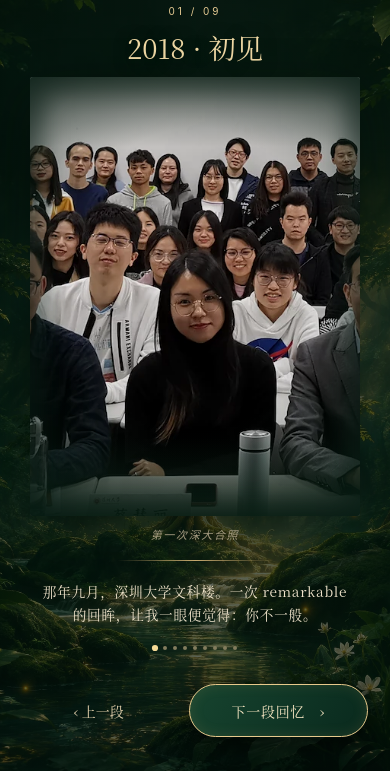
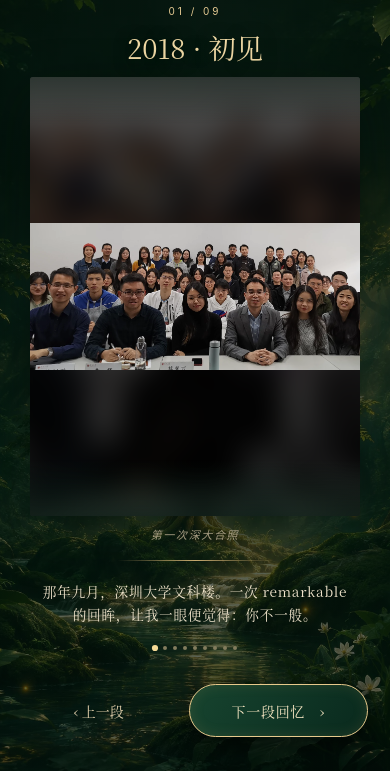
Before and after one commit to richyi833-bit/jiaran-birthday-2026, a plain HTML site: page index.html in a window 390 px wide. Both pictures are taken after a click on the button "开启这段特别的旅程 ›". Shown: the part 73-844 px from the top of the page. Drawn offline with Linux system fonts and the light colour scheme.

Commit message:
Show complete hotpot and campus group photos on mobile

```diff
--- a/styles.css
+++ b/styles.css
@@ -132,3 +132,10 @@
 #memory .memory-cinema.photo-pending .photo-loading,#memory .memory-cinema.photo-error .photo-loading{display:flex}
 #memory .memory-cinema.photo-pending>img,#memory .memory-cinema.photo-error>img{visibility:hidden!important}
 #memory .memory-cinema.photo-error .photo-loading{cursor:pointer}
+
+
+/* V1.8.1: preserve all subjects in landscape group photos without stretching. */
+#memory .memory-cinema.is-wide::before{content:"";position:absolute;inset:-16px;z-index:0;background:var(--photo-bg) center/cover no-repeat;filter:blur(15px) brightness(.38);transform:scale(1.08)}
+#memory .memory-cinema.is-wide>img{position:relative;z-index:1;object-fit:contain;object-position:center center!important;transform:none;animation:memWideIn .65s ease both;filter:saturate(.97)}
+#memory .memory-cinema.is-wide .memory-vignette{z-index:2;background:linear-gradient(0deg,#071c13a6 0%,transparent 13%,transparent 89%,#071c136b 100%);box-shadow:none}
+@keyframes memWideIn{from{opacity:.2}to{opacity:1}}
```
